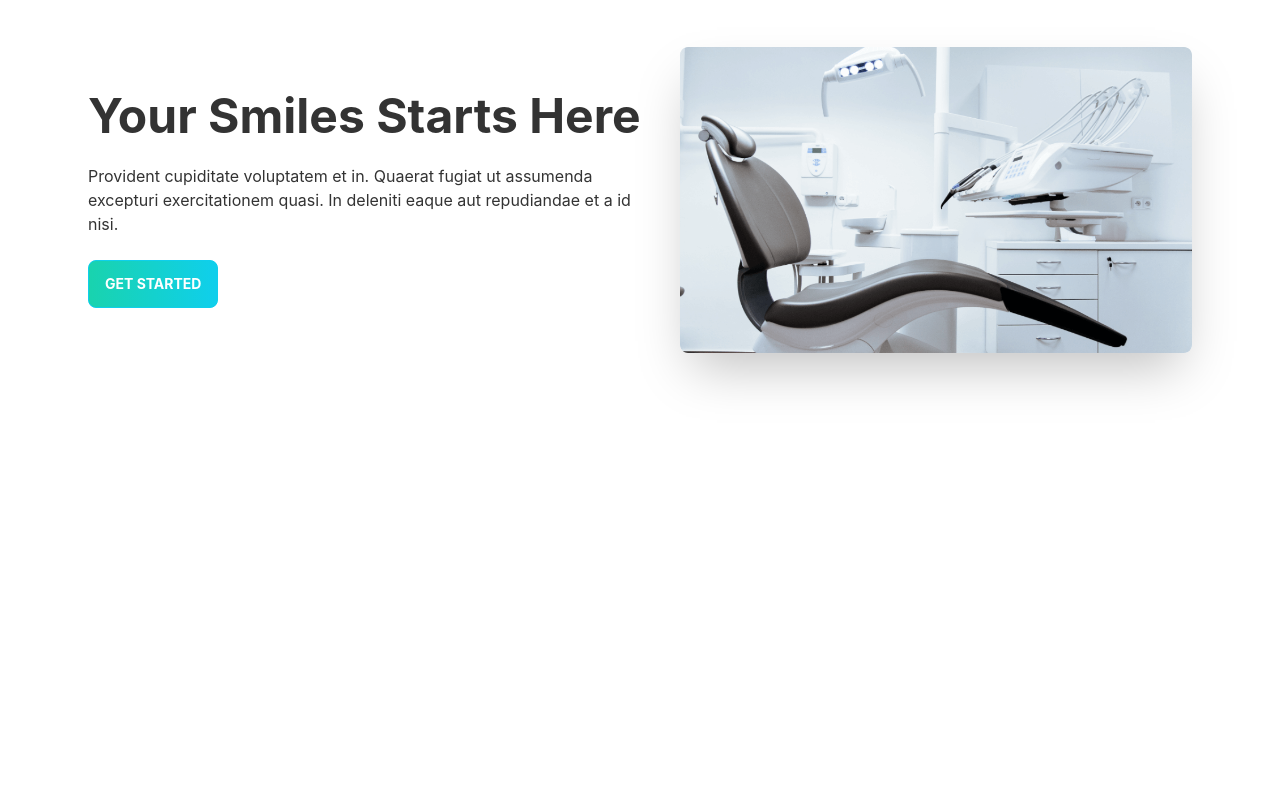
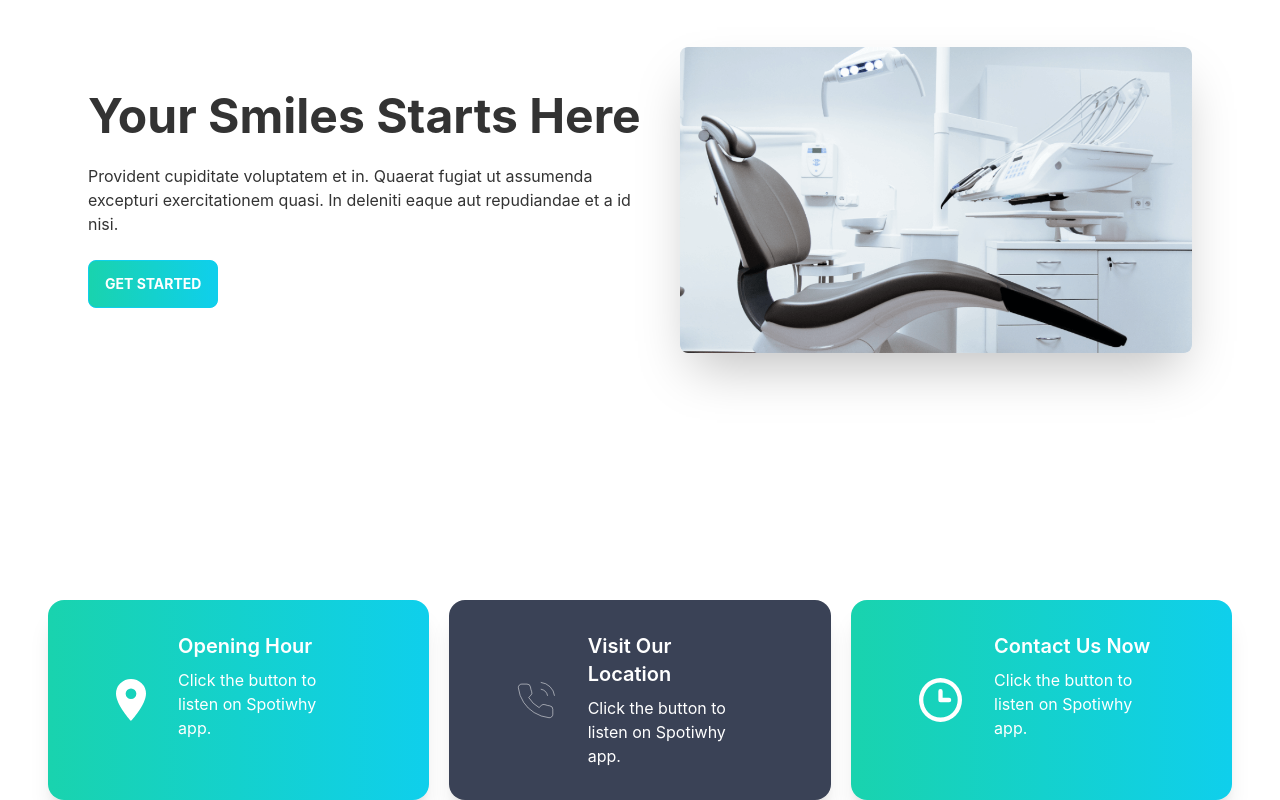
Before and after one commit to roshnirifa/doctors-portal-client-site, a React (Create React App) app: page / in a window 1280 px wide. Shown: the part 264-1064 px from the top of the page. Before the commit the page ends 864 px from the top, so only its background shows below. Built offline with nearby package versions, Linux system fonts and the light colour scheme.

Commit message:
info card added

```diff
--- a/src/Pages/Home/Home.js
+++ b/src/Pages/Home/Home.js
@@ -1,10 +1,12 @@
 import React from 'react';
 import Banner from './Banner/Banner';
+import Info from './Info/Info';
 
 const Home = () => {
     return (
         <div>
             <Banner></Banner>
+            <Info></Info>
         </div>
     );
 };
--- /dev/null
+++ b/src/Pages/Home/Info/Info.js
@@ -0,0 +1,17 @@
+import React from 'react';
+import InfoCard from '../InfoCard/InfoCard';
+import clock from '../../../assets/icons/clock.svg';
+import marker from '../../../assets/icons/marker.svg';
+import phone from '../../../assets/icons/phone.svg';
+
+const Info = () => {
+    return (
+        <div className='grid grid-cols-1 lg:grid-cols-3 gap-5 px-12'>
+            <InfoCard cardTitle='Opening Hour' img={marker} bgColor='bg-gradient-to-r from-secondary to-primary'></InfoCard>
+            <InfoCard cardTitle='Visit Our Location' img={phone} bgColor='bg-accent'></InfoCard>
+            <InfoCard cardTitle='Contact Us Now' img={clock} bgColor='bg-gradient-to-r from-secondary to-primary'></InfoCard>
+        </div>
+    );
+};
+
+export default Info;
--- /dev/null
+++ b/src/Pages/Home/InfoCard/InfoCard.js
@@ -0,0 +1,17 @@
+import React from 'react';
+
+const InfoCard = ({ img, cardTitle, bgColor }) => {
+    return (
+        <div class={`card lg:card-side  shadow-xl px-12 ${bgColor}`} >
+            <figure className='pl-5'>
+                <img src={img} alt="Album" />
+            </figure>
+            <div class="card-body text-white">
+                <h2 class="card-title">{cardTitle}</h2>
+                <p>Click the button to listen on Spotiwhy app.</p>
+            </div>
+        </div>
+    );
+};
+
+export default InfoCard;
```
